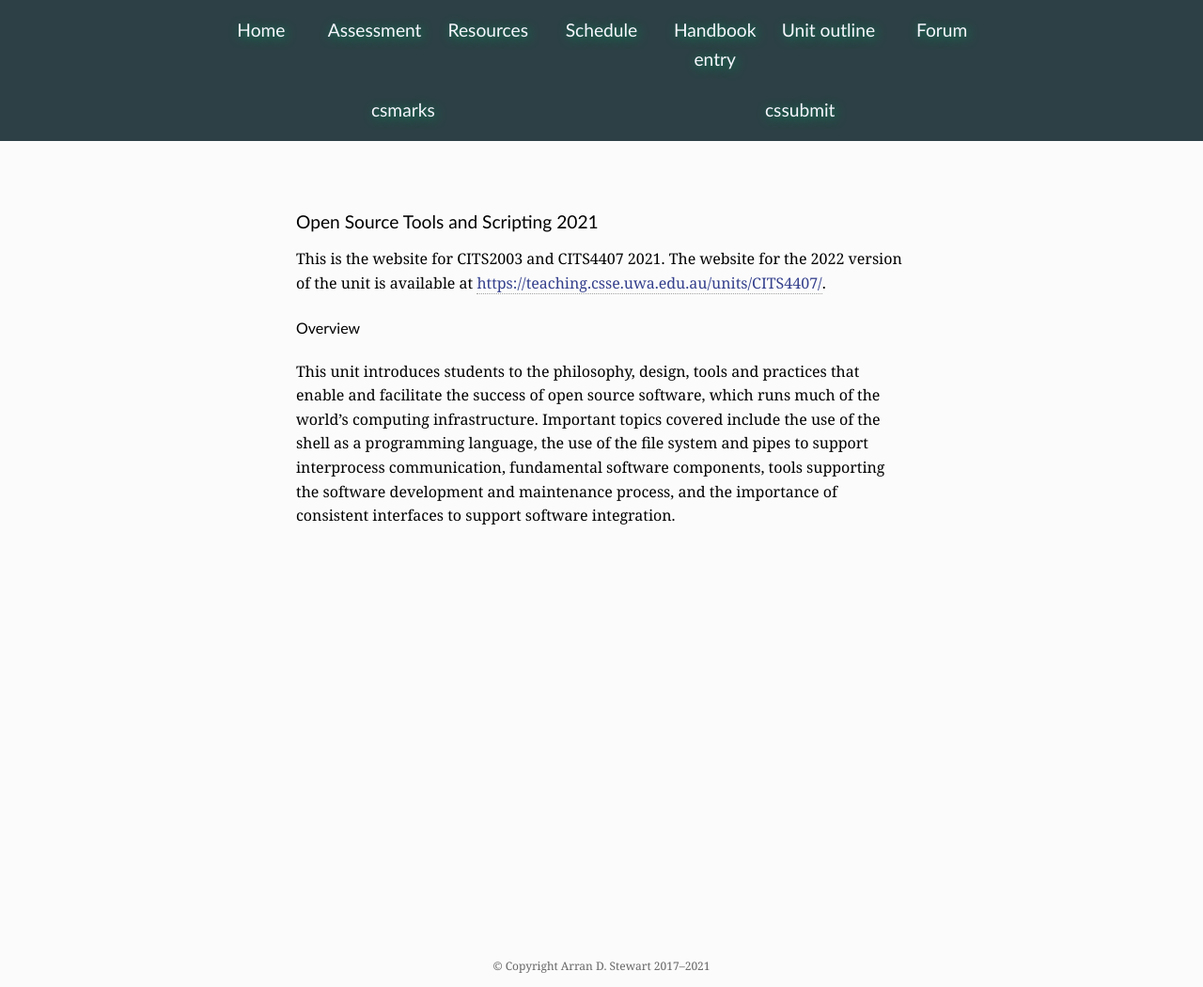
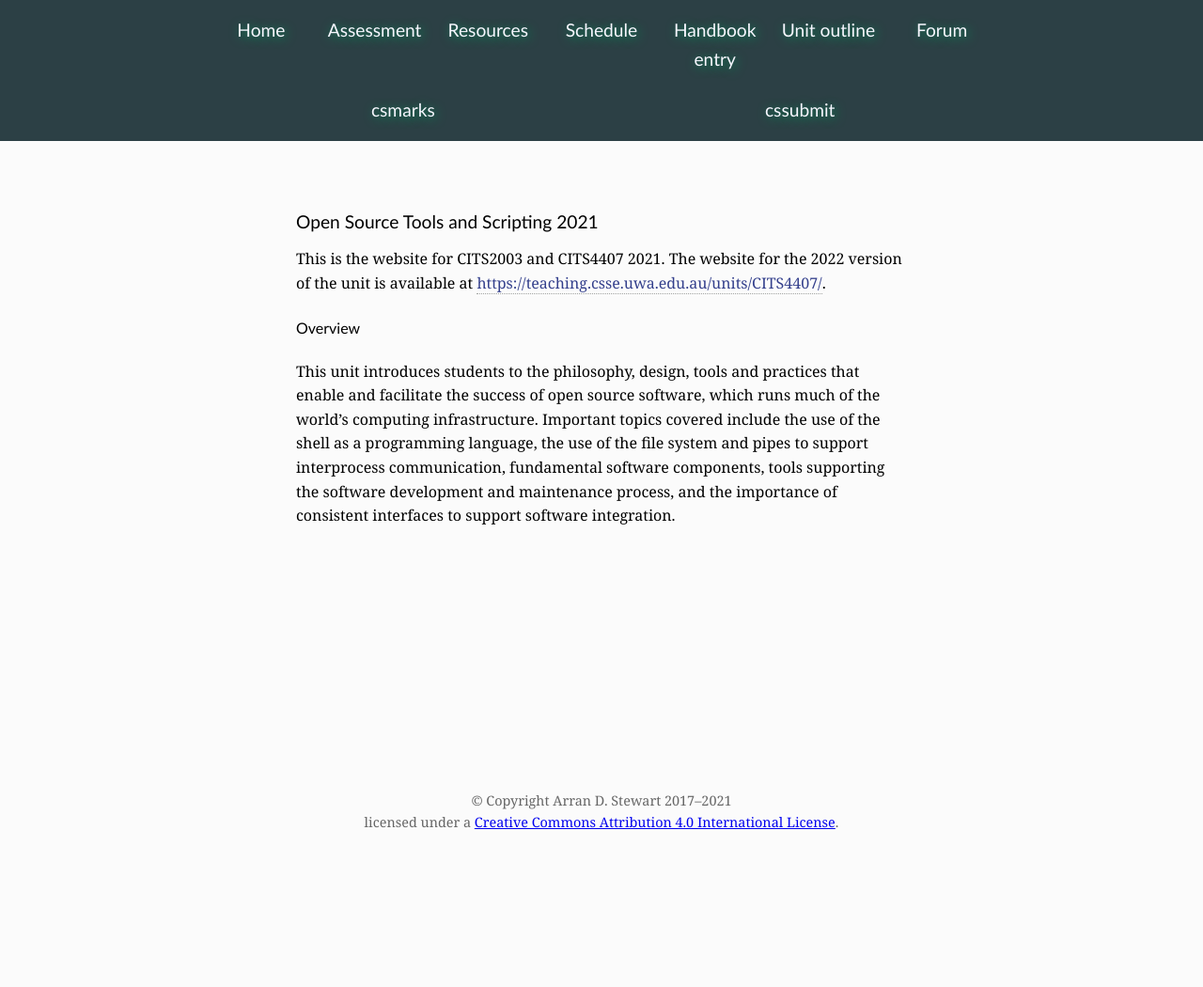
Before and after one commit to cits4407/cits4407.github.io, a Jekyll site: the page built from docs/index.md, in a window 1280 px wide. Shown: the whole page at 94% size. Built offline with Jekyll 4.4.1, drawn with Linux system fonts in a browser that asks for light colours; some web fonts are replaced; after the commit the page ends 900 px from its top, so only the background shows below that.

Commit message:
fix layout

```diff
--- a/docs/_config.yml
+++ b/docs/_config.yml
@@ -2,7 +2,7 @@
 
 ### site serving configuration ###
 
-port: 8081
+port: 8080
 host: 0.0.0.0
 safe: false
 
--- a/docs/_layouts/default.html
+++ b/docs/_layouts/default.html
@@ -91,7 +91,8 @@
 
     </main>
     <footer>
-      <p class="copyright text-muted">© Copyright Arran D. Stewart 2017–2021</p>
+      <p xmlns:cc="http://creativecommons.org/ns#" xmlns:dct="http://purl.org/dc/terms/" class="copyright text-muted">© Copyright Arran D. Stewart 2017–2021<br>licensed under a <a rel="license" href="https://creativecommons.org/licenses/by/4.0/">Creative Commons Attribution 4.0 International License</a>.<br>
+      </p>
     </footer>
     </div>
   </body>
--- a/docs/assets/css/default.css
+++ b/docs/assets/css/default.css
@@ -16,12 +16,37 @@ html, body {
   height: 100%
 }
 
+/* wide */
+@media only screen and (min-width: 500px) {
+  body {
+    display: flex;
+    flex-direction: column;
+  }
+  .non-header {
+    flex-grow: 1;
+  }
+}
+/* on small-width screens */
+@media (max-width: 499px) {
+  pre {
+    overflow: scroll;
+  }
+
+  .non-header p {
+    overflow-x: scroll;
+  }
+  /* Inline code */
+  :not(pre) code {
+    word-break: break-all !important;
+  }
+}
+
 /* layout */
 
 /* we have: nav, main, footer
  */
 main {
-    flex: 1 0 auto;
+  flex: 1 0 auto;
 }
 
 .content {
@@ -184,6 +209,7 @@ a:hover  {
   position: absolute;
   left:     0;
   right:    0;
+  overflow-x: scroll;
 }
 
 
@@ -242,7 +268,7 @@ p.code {
 /* footer */
 .text-muted {
   color: #666666;
-  font-size: 75%;
+  font-size: 90%;
 }
 
 
@@ -337,7 +363,7 @@ p.code {
 
   .toggle-bar {
     background: #2c4045;
-    width: 200%;
+    width: 100%;
     min-height: 48px;
     height: 48px;
     display: flex;
```
